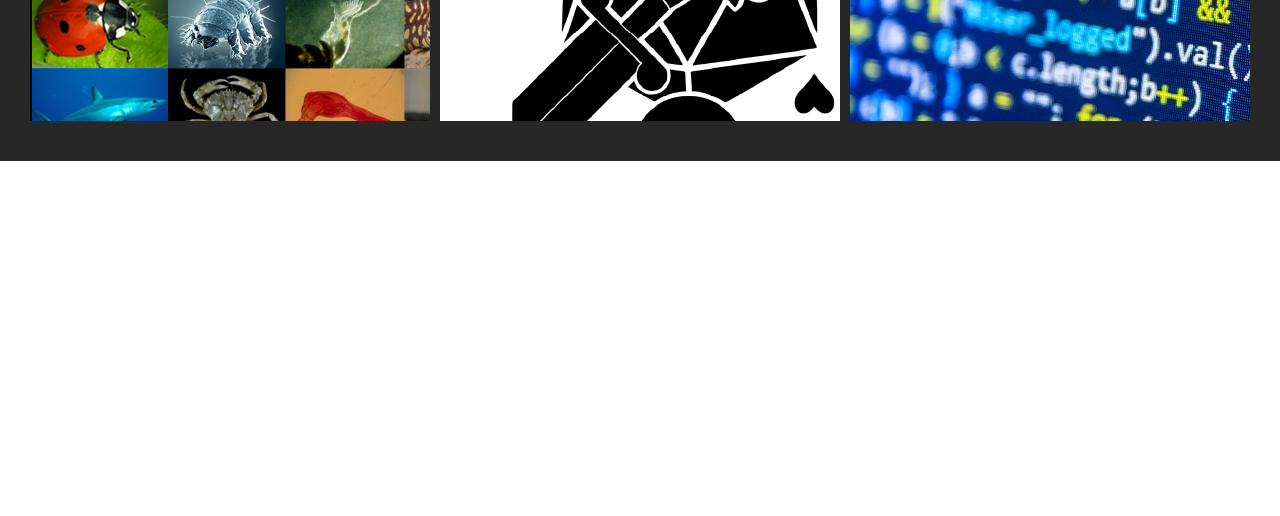
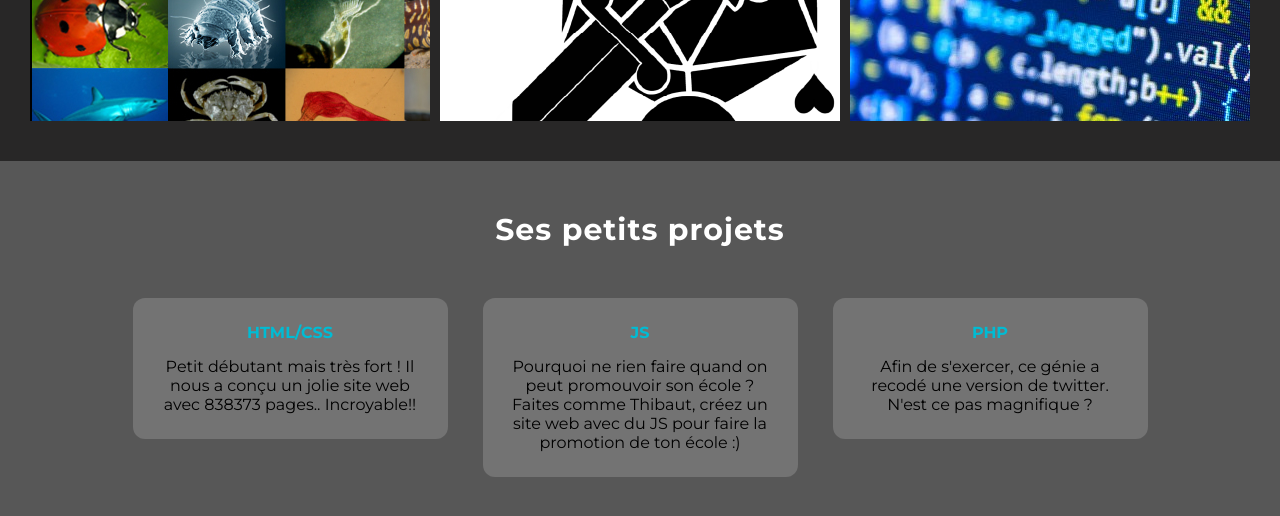
Before and after one commit to arthur881/Rendu_cours_git, a plain HTML site: page pres_thibaut.html in a window 1280 px wide. Shown: the part 1942-2458 px from the top of the page. Before the commit the page ends 2103 px from the top, so only its background shows below. Drawn offline with Linux system fonts and the light colour scheme.

Commit message:
:construction: ADD Projet section

```diff
--- a/pres_thibaut.html
+++ b/pres_thibaut.html
@@ -85,6 +85,22 @@
                     </div>
             </div>
         </section>
+        <section class="fourth-section">
+            <h3 class="title-projet ">Ses petits projets</h3>
+            <div class ="container">
+                <div class= "box 1">
+                    <h3> HTML/CSS</h3>
+                    <p> Petit débutant mais très fort ! Il nous a conçu un jolie site web avec 838373 pages.. Incroyable!!</p>
+                </div>
+                <div class= "box 2">
+                    <h3> JS </h3>
+                    <p> Pourquoi ne rien faire quand on peut promouvoir son école ? Faites comme Thibaut, créez un site web avec du JS pour faire la promotion de ton école :)</p>
+                </div>
+                <div class= "box 3">
+                    <h3> PhP</h3>
+                    <p> Afin de s'exercer, ce génie a recodé une version de twitter. N'est ce pas magnifique ?</p>
+                </div>
+        </section>
     </main>
 </body>
 </html>
--- a/style_thibaut.css
+++ b/style_thibaut.css
@@ -220,3 +220,47 @@ span{
 .passion-container:hover img{
     transform: scale(1.1);
 }
+
+.fourth-section{
+    width: 100%;
+    height: auto;
+    background-color: rgb(87 87 87);;
+    display: flex;
+    flex-direction: column;
+    align-items: center;
+}
+
+.title-projet{
+    color: white;
+    font-size: 30px;
+    padding-top: 50px;
+    padding-bottom: 15px;
+    letter-spacing: 1px;
+}
+
+.fourth-section .container{
+    display: flex;
+    flex-wrap: wrap;
+    align-items: flex-start;
+    justify-content: space-around;
+    padding: 20px;
+    padding-bottom: 70px;
+}
+
+.fourth-section .container .box {
+    width : 320px;
+    max-width: 30%;
+    background-color: rgba(255, 255, 255, 0.165);
+    padding: 25px;
+    margin: 15px;
+    border-radius: 12px;
+    text-align: center;
+}
+
+.fourth-section .container .box h3{
+    font-size: 1em;
+    font-weight: bold;
+    text-transform: uppercase;
+    color: #00bcd4;
+    margin-bottom: 15px;
+}
```
